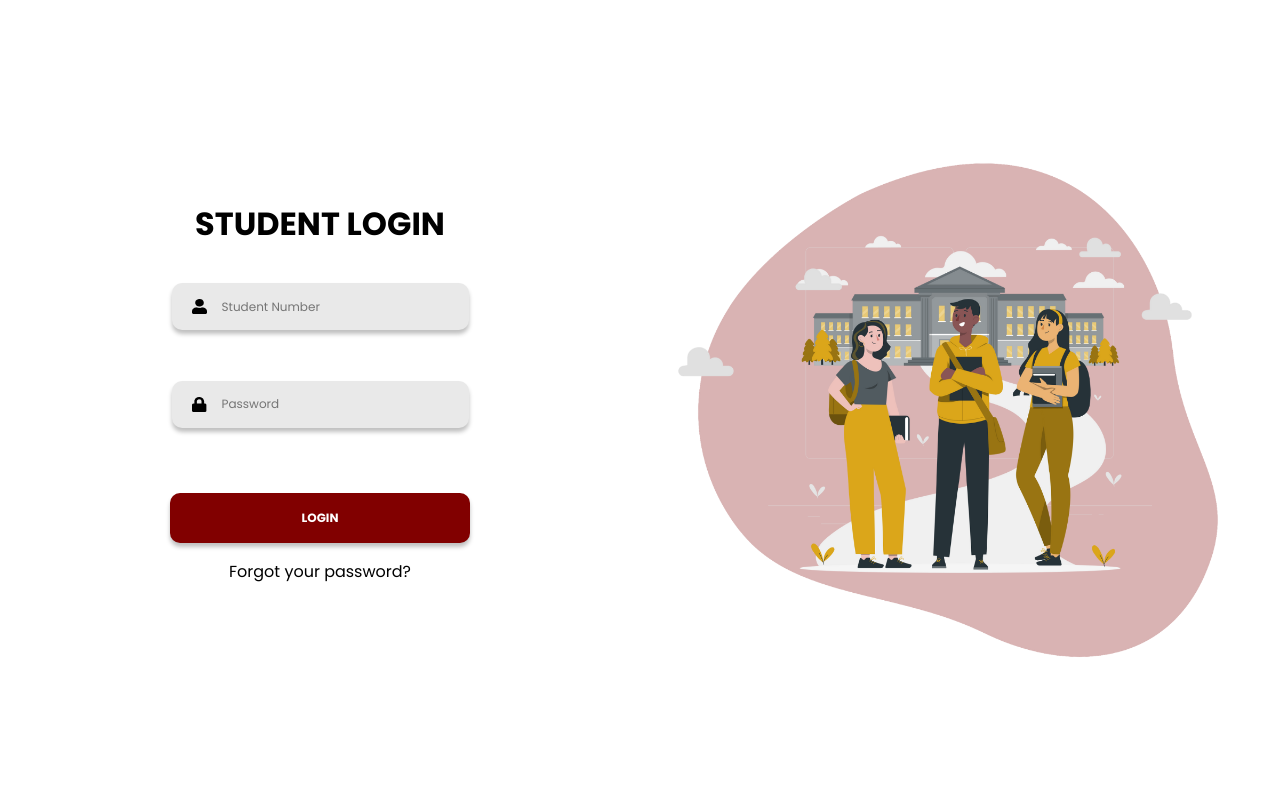
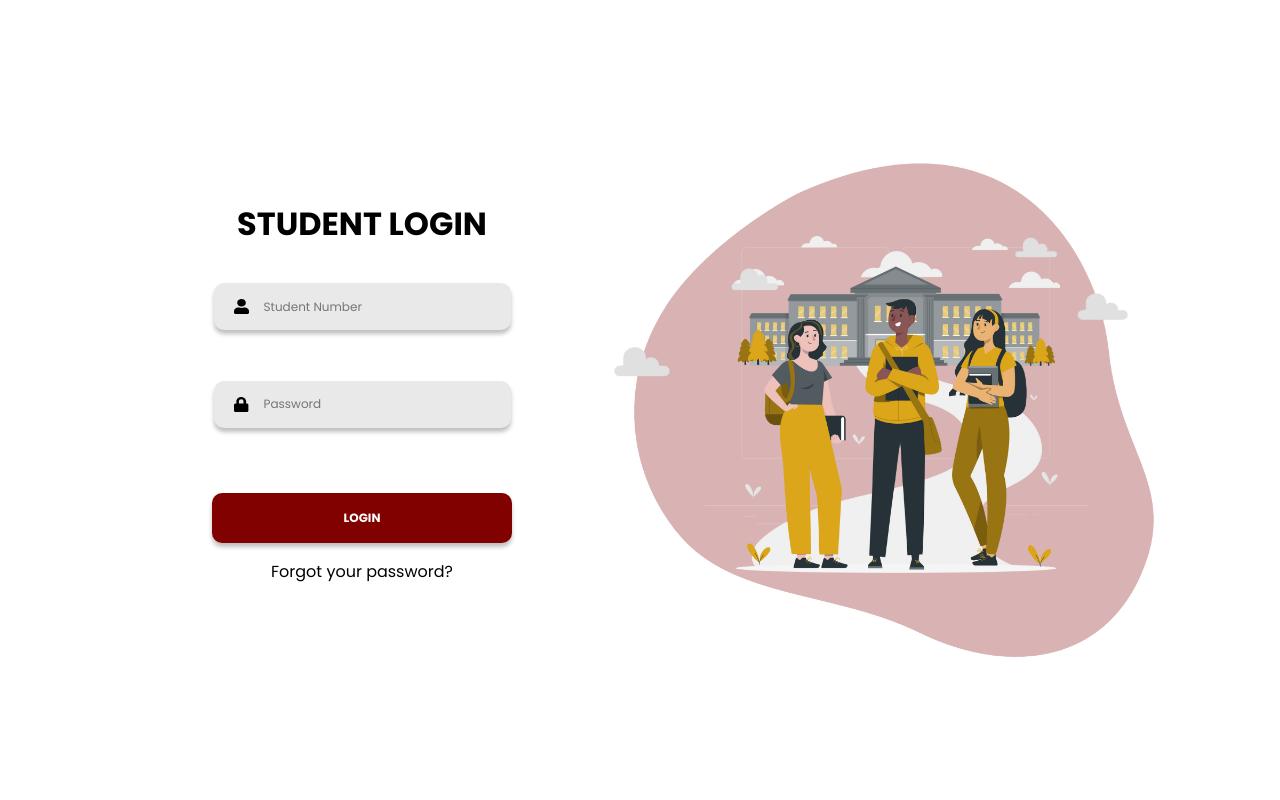
Before and after one commit to mccedddy/2FA-Attendance-System, a PHP site: page /pages/login_as_student.html in a window 1280 px wide. Run offline with PHP 8.4, Linux system fonts and the light colour scheme.

Commit message:
fixed login layout

```diff
--- a/css/login_as_student.css
+++ b/css/login_as_student.css
@@ -35,12 +35,12 @@ a1 {
 }
 
 .login-div-L {
-  width: 50%;
+  width: 40%;
   display: flex;
   flex-direction: column;
   flex-wrap: nowrap;
   justify-content: center;
-  align-items: center;
+  align-items: end;
 }
 
 .login-div-center {
@@ -123,7 +123,7 @@ a1 {
 }
 
 .login-div-R {
-  width: 50%;
+  width: 60%;
   display: flex;
   align-items: center;
   justify-content: center;
```
